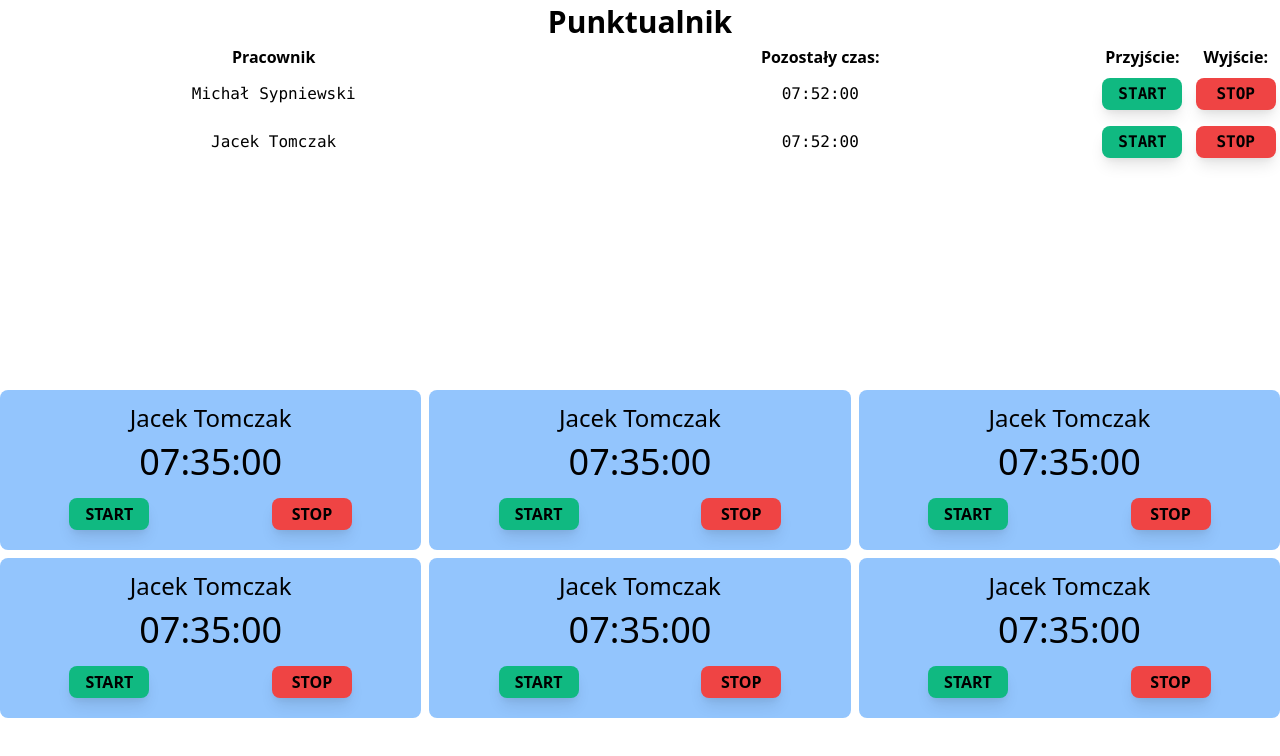
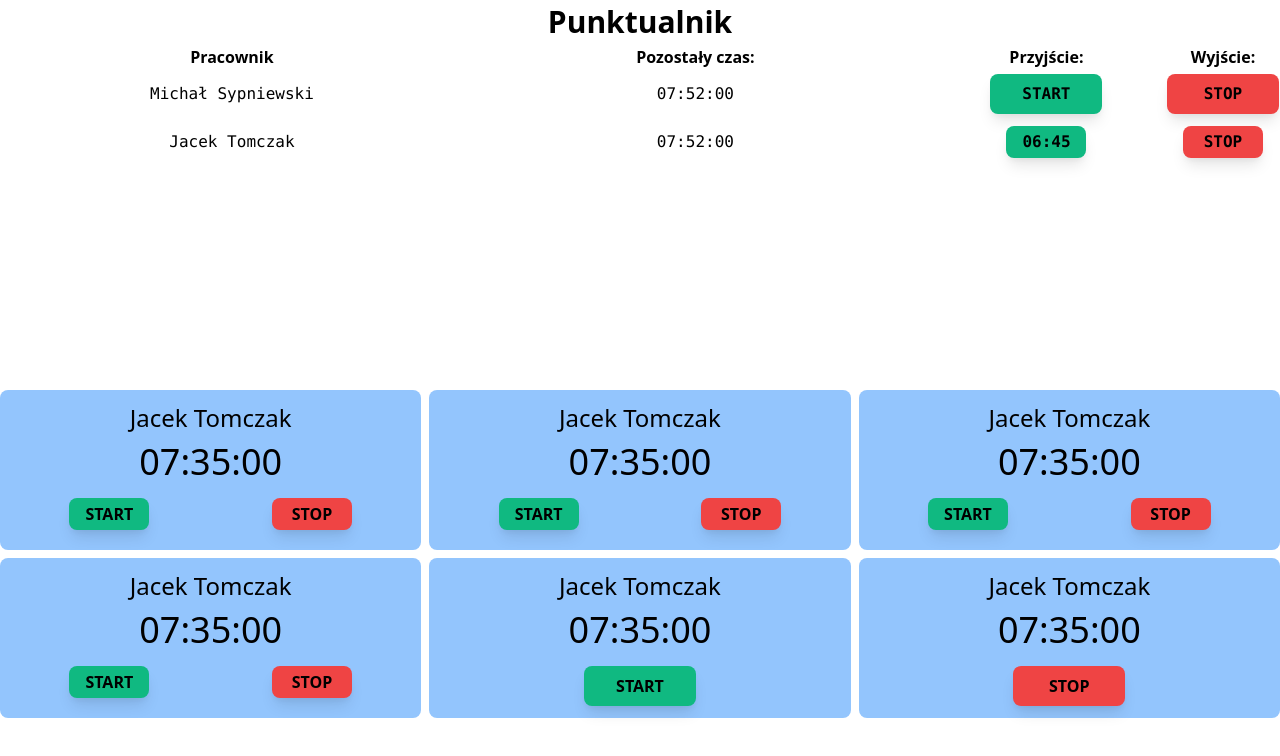
Before and after one commit to MiSypniewski/Punktualnik, a Next.js app: page / in a window 1280 px wide. Shown: the top 756 px of the page. Built offline with nearby package versions, Linux system fonts and the light colour scheme.

Commit message:
fix: buttons styles

```diff
--- a/pages/index.js
+++ b/pages/index.js
@@ -5,10 +5,10 @@ export default function Home() {
       <table className="table-fixed  text-center">
         <thead>
           <tr>
-            <th className="w-2/4 px-3">Pracownik</th>
-            <th className="w-2/4 px-3">Pozostały czas:</th>
-            <th className="w-1/4 px-3">Przyjście:</th>
-            <th className="w-1/4 px-3">Wyjście:</th>
+            <th className="w-2/5 px-3">Pracownik</th>
+            <th className="w-2/5 px-3">Pozostały czas:</th>
+            <th className="w-1/5 px-3">Przyjście:</th>
+            <th className="w-1/5 px-3">Wyjście:</th>
           </tr>
         </thead>
         <tbody className="font-mono">
@@ -16,12 +16,12 @@ export default function Home() {
             <td className="py-3 ">Michał Sypniewski</td>
             <td>07:52:00</td>
             <td>
-              <button className="block w-20 rounded-lg font-bold shadow-lg mx-auto px-4 py-1 bg-green-500 hover:bg-green-600">
+              <button className="block w-28 rounded-lg font-bold shadow-lg mx-auto px-4 py-2 bg-green-500 hover:bg-green-600">
                 START
               </button>
             </td>
             <td>
-              <button className="block w-20 rounded-lg font-bold shadow-lg mx-auto px-4 py-1 bg-red-500 hover:bg-red-600">
+              <button className="block w-28 rounded-lg font-bold shadow-lg mx-auto px-4 py-2 bg-red-500 hover:bg-red-600">
                 STOP
               </button>
             </td>
@@ -31,7 +31,7 @@ export default function Home() {
             <td>07:52:00</td>
             <td>
               <button className="block w-20 rounded-lg font-bold shadow-lg mx-auto px-4 py-1 bg-green-500 hover:bg-green-600">
-                START
+                06:45
               </button>
             </td>
             <td>
@@ -95,11 +95,8 @@ export default function Home() {
           <h2 className="py-1 text-2xl">Jacek Tomczak</h2>
           <p className="py-1 text-4xl">07:35:00</p>
           <div className="flex py-3">
-            <button className="block w-20 rounded-lg font-bold shadow-lg mx-auto px-4 py-1 bg-green-500 hover:bg-green-600">
+            <button className="block w-28 rounded-lg font-bold shadow-lg mx-auto px-4 py-2 bg-green-500 hover:bg-green-600">
               START
-            </button>
-            <button className="block w-20 rounded-lg font-bold shadow-lg mx-auto px-4 py-1 bg-red-500 hover:bg-red-600">
-              STOP
             </button>
           </div>
         </div>
@@ -107,10 +104,7 @@ export default function Home() {
           <h2 className="py-1 text-2xl">Jacek Tomczak</h2>
           <p className="py-1 text-4xl">07:35:00</p>
           <div className="flex py-3">
-            <button className="block w-20 rounded-lg font-bold shadow-lg mx-auto px-4 py-1 bg-green-500 hover:bg-green-600">
-              START
-            </button>
-            <button className="block w-20 rounded-lg font-bold shadow-lg mx-auto px-4 py-1 bg-red-500 hover:bg-red-600">
+            <button className="block w-28 rounded-lg font-bold shadow-lg mx-auto px-4 py-2 bg-red-500 hover:bg-red-600">
               STOP
             </button>
           </div>
```
